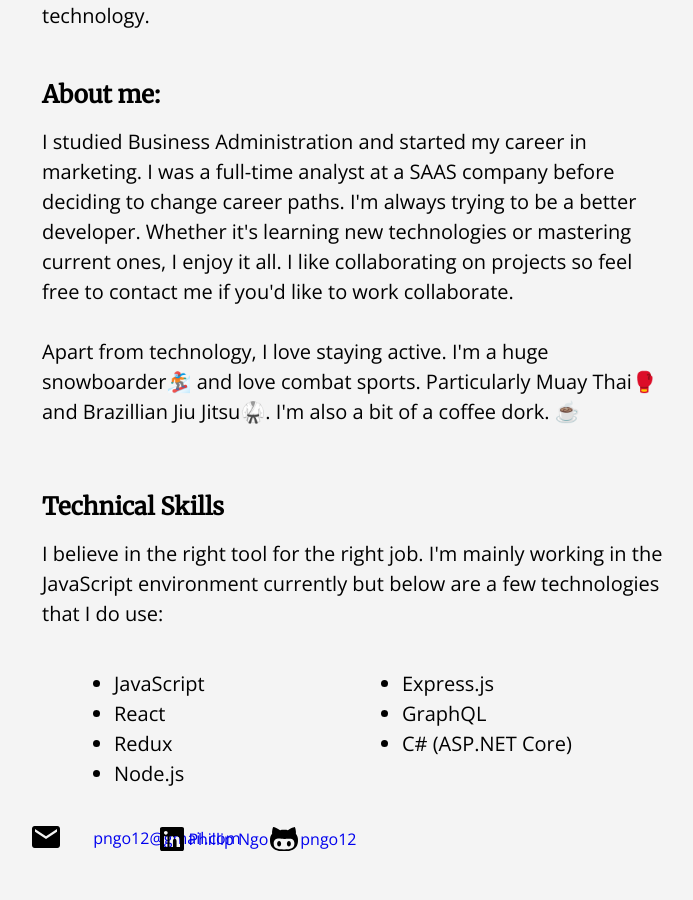
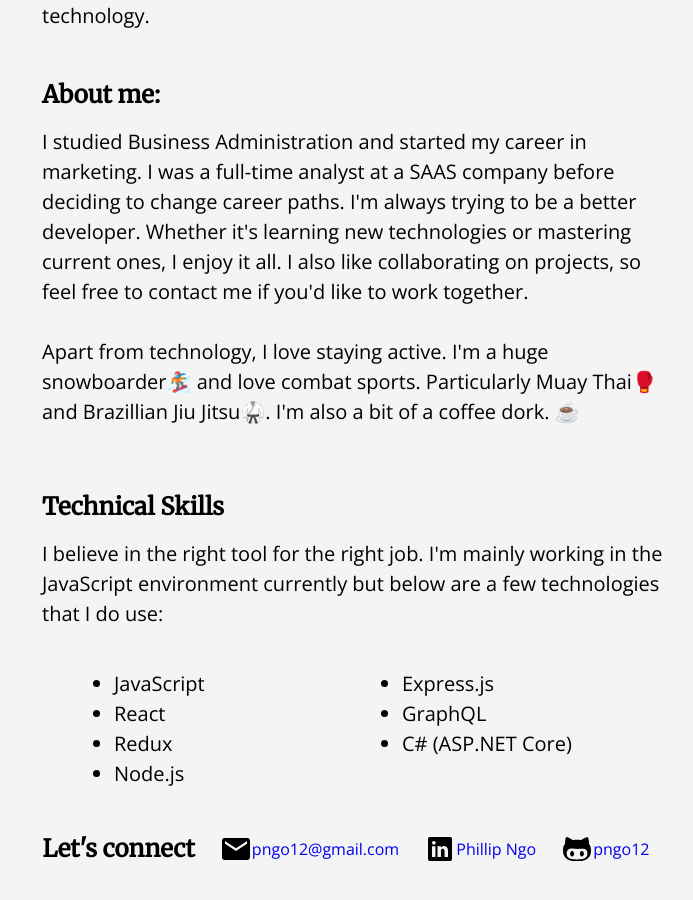
Before and after one commit to pngo12/personal-site, a React (Create React App) app: page / in a window 1280 px wide. Shown: the part 560-1460 px from the top of the page, without its empty margins (294-987 px from the left). Built offline with nearby package versions, Linux system fonts and the light colour scheme.

Commit message:
added section tags

```diff
--- a/src/App.js
+++ b/src/App.js
@@ -21,7 +21,7 @@ class App extends Component {
                 text="I studied Business Administration and started my career in marketing.
                 I was a full-time analyst at a SAAS company before deciding to change career paths.
                 I'm always trying to be a better developer. Whether it's learning new technologies or mastering current ones,
-                I enjoy it all. I like collaborating on projects so feel free to contact me if you'd like to work collaborate."
+                I enjoy it all. I also like collaborating on projects, so feel free to contact me if you'd like to work together."
                 text2="Apart from technology, I love staying active. I'm a huge snowboarder🏂 and love combat sports. Particularly Muay Thai🥊 and Brazillian Jiu Jitsu🥋.
                 I'm also a bit of a coffee dork. ☕️"
               />
--- a/src/components/Contact.js
+++ b/src/components/Contact.js
@@ -2,75 +2,27 @@ import React from 'react';
 
 const Contact = props => {
     return (
-        <div className="flex flex-wrap items-center">
-
-            <div className="w-10 pa-2">
+        <section>
+            <div className="flex flex-wrap justify-around">
+                <h1 className="f3 f2-m lh-solid">{props.title}</h1>
+                <div className="flex items-center">
                     <ion-icon size="large" name="mail"></ion-icon>
-                </div>
-            <div className="w-10 pa-2">
                     <a href="mailto:pngo12@gmail.com">{props.email}</a>
                 </div>
 
+                <div className="flex items-center">
                     <ion-icon size="large" name="logo-linkedin"></ion-icon>
                     <a href="https:linkedin.com/in/phillip-ngo12">{props.linkedIn}</a>
+                </div>
 
+                <div className="flex items-center">
                     <ion-icon size="large" name="logo-octocat"></ion-icon>
                     <a href="https:github.com/pngo12">{props.github}</a>
+                </div>
 
             </div>
-
-
-        // <div className="mw9 center">
-        //     <div className="cf pl3 pv2-ns">
-        //         <h1 className="f3 f2-m lh-solid"> {props.title} </h1>
-
-        //         <div className="vert-align">
-        //             <div className="fl w-100 w-third-ns pa2">
-        //                 <a href="mailto:pngo12@gmail.com">
-        //                     <ion-icon size="large" name="mail"></ion-icon>
-        //                     <span>{props.email}</span>
-        //                 </a>
-        //             </div>
-        //             <div className="fl w-100 w-third-ns pa2">
-        //                 <a href="https://linkedin.com/in/phillip-ngo12">
-        //                     <ion-icon size="large" name="logo-linkedin"></ion-icon>
-        //                     <span>{props.linkedIn}</span>
-        //                 </a>
-        //             </div>
-        //             <div className="fl w-100 w-third-ns pa2">
-        //                 <a href="https://github.com/pngo12">
-        //                     <ion-icon size="large" name="logo-octocat"></ion-icon>
-        //                     <span>{props.github}</span>
-        //                 </a>
-        //             </div>
-
-        //         </div>
-        //     </div>
-        // </div>
+        </section>
     );
 }
 
 export default Contact;
-
-
-
-
-        // <div className="mw9 center ph3-ns">
-        //     <div className="pa0 pa5-ns">
-        //         <h1 className="f3 f2-m f1-l"> {props.title} </h1>
-
-        //         <div className="">
-        //             <ion-icon size="large" name="mail"></ion-icon>
-        //             <a href="mailto:pngo12.com">{props.email}</a>
-        //         </div>
-        //         <div className="">
-        //             <ion-icon size="large" name="logo-linkedin"></ion-icon>
-        //             <a href="https://linkedin.com/in/phillip-ngo12">{props.linkedIn}</a>
-        //         </div>
-        //         <div className="">
-        //             <ion-icon size="large" name="logo-octocat"></ion-icon>
-        //             <a href="https://github.com/pngo12">{props.github}</a>
-        //         </div>
-
-        //     </div>
-        // </div>
--- a/src/components/Skills.js
+++ b/src/components/Skills.js
@@ -10,7 +10,7 @@ const Skills = props => {
         <li key={i}>{skill}</li>
     );
     return (
-        <div>
+        <section>
             <h1 className="f3 f2-m lh-solid">{props.title}</h1>
             <p className="f4 lh-copy">
                 {props.text}
@@ -29,7 +29,7 @@ const Skills = props => {
                     </div>
                 </div>
             </div>
-        </div>
+        </section>
     );
 }
 
```
Also changed, not shown: src/components/About.js (+7 -5 lines). Lines whose indentation alone changed are shown as unchanged.
